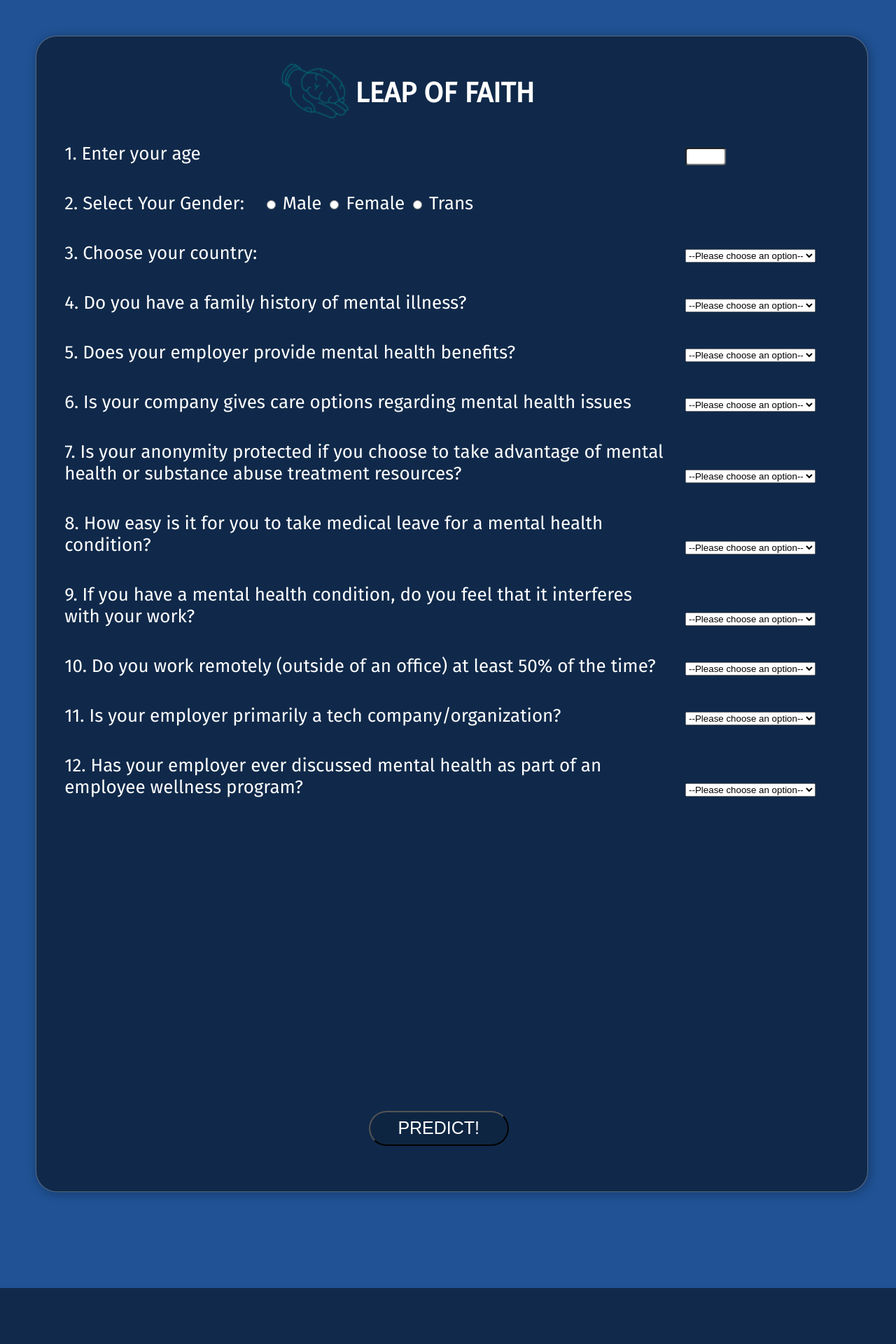
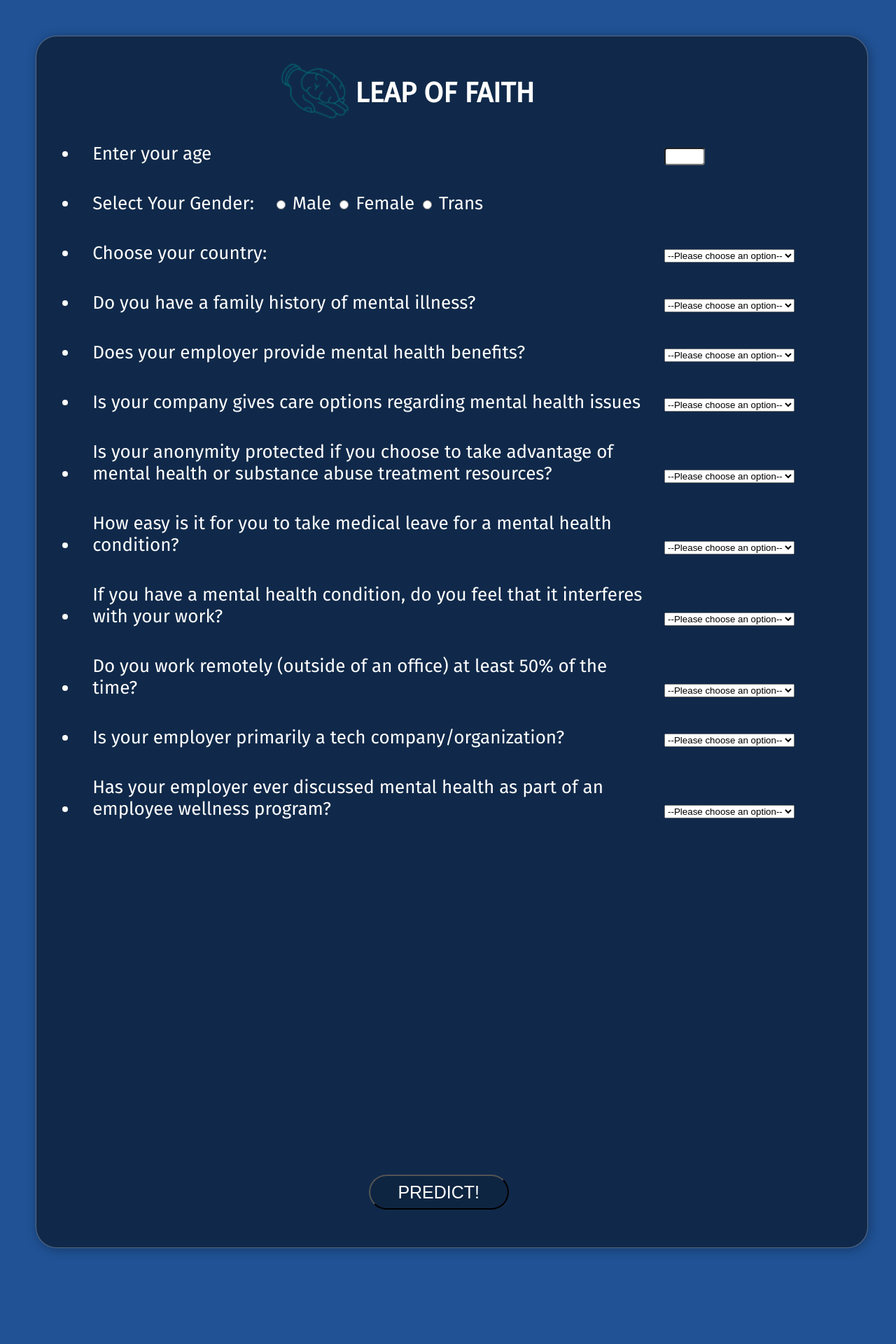
Before and after one commit to PallabDN/mental_health-prediction-project, a Flask app: template templates/form.html in a window 1280 px wide. Shown: the whole page at 70% size. Before the commit the page ends 1840 px from the top, so only its background shows below. Run offline with Flask 3, Linux system fonts and the light colour scheme; the template is opened without the code that fills it, so the values that code supplies are empty; parts of the project's set-up code (start-up, migrations or seed data) failed here and were passed over.

Commit message:
form updated

```diff
--- a/static/css/form.css
+++ b/static/css/form.css
@@ -13,7 +13,7 @@ h1{
     background-color: rgba(0,0,0,0.5);
    position: absolute;
     width: 88%;
-    height: 200vh;
+    height: 210vh;
     font-size: 26px;
 
     border-radius: 30px;
@@ -30,7 +30,7 @@ h1{
 .submit_button {
     position: absolute;
     left: 40%;
-    top: 93%;
+    top: 94%;
     height: 50px;
     width: 200px;
     color: white;
@@ -44,7 +44,7 @@ h1{
 }
 .background-image1{
     width: 100%;
-    height: 230vh;
+    height: 240vh;
     /* background: url("https://images.unsplash.com/photo-1575379467364-3948cc047b78?ixlib=rb-4.0.3&ixid=MnwxMjA3fDB8MHxzZWFyY2h8MTJ8fGdyZWVuJTIwYmx1cnJ5JTIwYmFja2dyb3VuZHxlbnwwfHwwfHw%3D&auto=format&fit=crop&w=600&q=60"); */
     /* background: url("https://media.istockphoto.com/id/1317585024/photo/green-clover-leaves-st-patrick-s-day.jpg?s=612x612&w=0&k=20&c=wBr2Um6NWRs27y6LpjaxrcUPA01C_eOrca0-0gRjCHk="); */
     /* background: url("https://media.istockphoto.com/id/657837312/photo/beautiful-floral-summer-backgroung-beautiful-blurred-summer-night.jpg?s=612x612&w=0&k=20&c=49YoePik4zFKSF7S3VkUiC79Hyet-nWyOZRZvscRBy8="); */
@@ -57,10 +57,11 @@ h1{
 /* form */
 .form-ss{
  display: inline-block;
-    width: 860px;
+    width: 790px;
     margin: 20px;
     /* text-align: center; */
 }
+
 .form-s{
      /* width: 760px; */
     margin: 20px;
--- a/templates/form.html
+++ b/templates/form.html
@@ -20,19 +20,22 @@
             <div class="form">
                 <h1>LEAP OF FAITH</h1></p>
                 <form method="POST" , action="{{url_for('home')}}">
-                    <label class="form-ss" for="">1. Enter your age</label>
+                    <ul>
+                        <li>
+                    <label class="form-ss" for="">Enter your age</label>
                     <input type="number" min="20" max="70" id="age" name="age">
-                    <br>
-
-                    <label class="form-s" for="">2. Select Your Gender:</label>
+                    </li>
+                    <li>
+                    <label class="form-s" for="">Select Your Gender:</label>
                     <input type="radio" name="gender" value="male">
                     <label for="huey">Male</label>
                     <input type="radio" name="gender" value="female">
                     <label for="dewey">Female</label>
                     <input type="radio" name="gender" value="trans">
                     <label for="louie">Trans</label>
-                    <br>
-                    <label class="form-ss" for="country">3. Choose your country:</label>
+                    </li>
+                    <li>
+                    <label class="form-ss" for="country">Choose your country:</label>
 
                     <select name="country">
                         <option class="option-1" value="">--Please choose an option--</option>
@@ -56,32 +59,36 @@
                         <option value="Australia">Australia</option>
 
                     </select>
-                    <br>
+                    </li>
+                    <li>
 
-                    <label class="form-ss" for="">4. Do you have a family history of mental illness?</label>
+                    <label class="form-ss" for="">Do you have a family history of mental illness?</label>
                     <select name="family" id="family">
                         <option value="">--Please choose an option--</option>
                         <option value="Yes">Yes</option>
                         <option value="No">No</option>
                     </select>
-                    <br>
-                    <label class="form-ss" for="">5. Does your employer provide mental health benefits?</label>
+                    </li>
+                    <li>
+                    <label class="form-ss" for="">Does your employer provide mental health benefits?</label>
                     <select name="benefits" id="benefits">
                         <option value="">--Please choose an option--</option>
                         <option value="Don't know">Don't know</option>
                         <option value="No">No</option>
                         <option value="Yes">Yes</option>
                     </select>
-                    <br>
-                    <label class="form-ss" for="">6. Is your company gives care options regarding mental health issues</label>
+                    </li>
+                    <li>
+                    <label class="form-ss" for="">Is your company gives care options regarding mental health issues</label>
                     <select name="care" id="care">
                         <option value="">--Please choose an option--</option>
                         <option value="No">No</option>
                         <option value="Not sure">Not sure</option>
                         <option value="Yes">Yes</option>
                     </select>
-                    <br>
-                    <label class="form-ss" for="">7. Is your anonymity protected if you choose to take advantage of mental health or
+                    </li>
+                    <li>
+                    <label class="form-ss" for="">Is your anonymity protected if you choose to take advantage of mental health or
                         substance
                         abuse treatment resources?
 
@@ -92,8 +99,9 @@
                         <option value="No">No</option>
                         <option value="Yes">Yes</option>
                     </select>
-                    <br>
-                    <label class="form-ss" for="">8. How easy is it for you to take medical leave for a mental health condition?</label>
+                    </li>
+                    <li>
+                    <label class="form-ss" for="">How easy is it for you to take medical leave for a mental health condition?</label>
                     <select name="leave" id="leave">
                         <option value="">--Please choose an option--</option>
                         <option value="Don't know">Dont know</option>
@@ -102,8 +110,9 @@
                         <option value="Very difficult">Very difficult</option>
                         <option value="Very easy">Very easy</option>
                     </select>
-                    <br>
-                    <label class="form-ss" for="">9. If you have a mental health condition, do you feel that it interferes with your
+                    </li>
+                    <li>
+                    <label class="form-ss" for="">If you have a mental health condition, do you feel that it interferes with your
                         work?</label>
                     <select name="work" id="work">
                         <option value="">--Please choose an option--</option>
@@ -113,22 +122,25 @@
                         <option value="Rarely">Rarely</option>
                         <option value="Sometimes">Sometimes</option>
                     </select>
-                    <br>
-                    <label class="form-ss" for="">10. Do you work remotely (outside of an office) at least 50% of the time?</label>
+                    </li>
+                    <li>
+                    <label class="form-ss" for="">Do you work remotely (outside of an office) at least 50% of the time?</label>
                     <select name="remote" id="remote">
                         <option value="">--Please choose an option--</option>
                         <option value="No">No</option>
                         <option value="Yes">Yes</option>
                     </select>
-                    <br>
-                    <label class="form-ss" for="">11. Is your employer primarily a tech company/organization?</label>
+                    </li>
+                    <li>
+                    <label class="form-ss" for="">Is your employer primarily a tech company/organization?</label>
                     <select name="tech" id="tech">
                         <option value="">--Please choose an option--</option>
                         <option value="No">No</option>
                         <option value="Yes">Yes</option>
                     </select>
-                    <br>
-                    <label class="form-ss" for="">12. Has your employer ever discussed mental health as part of an employee wellness
+                    </li>
+                    <li>
+                    <label class="form-ss" for="">Has your employer ever discussed mental health as part of an employee wellness
                         program?</label>
                     <select name="wellness" id="wellness">
                         <option value="">--Please choose an option--</option>
@@ -136,9 +148,10 @@
                         <option value="No">No</option>
                         <option value="Yes">Yes</option>
                     </select>
-                    <br>
+                    </li>
 
                     <input type="submit" , value='predict!' class="submit_button">
+                </ul>
                 </form>
 
             </div>
```
